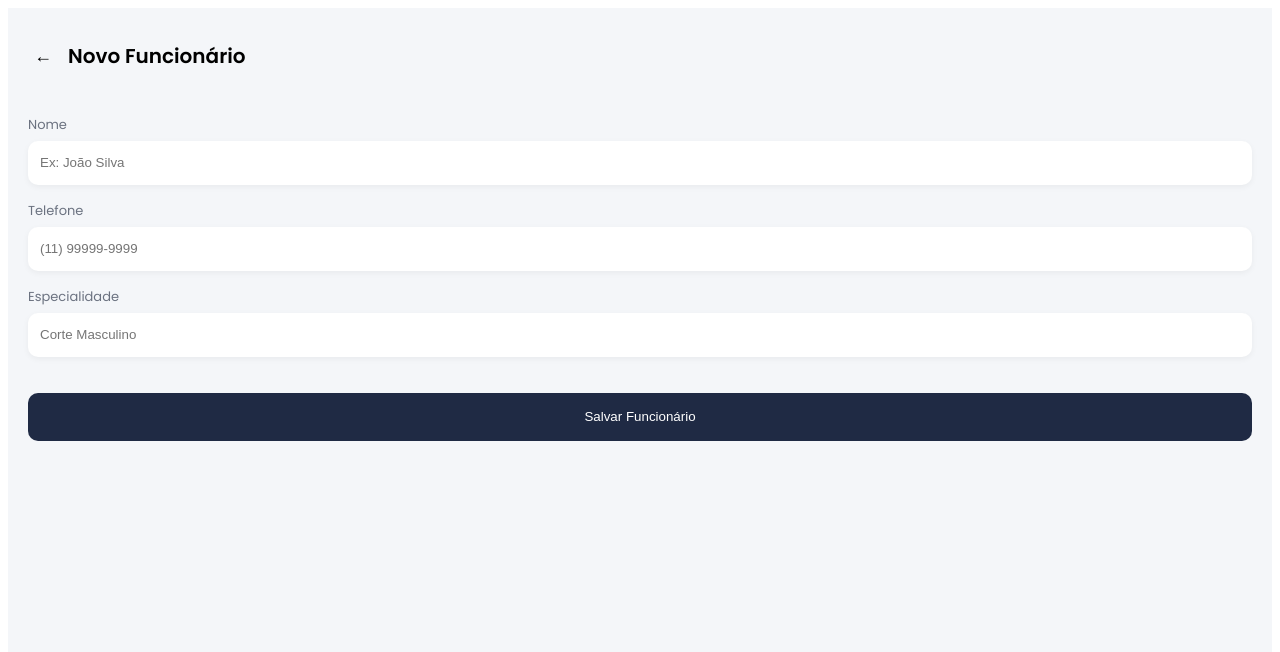
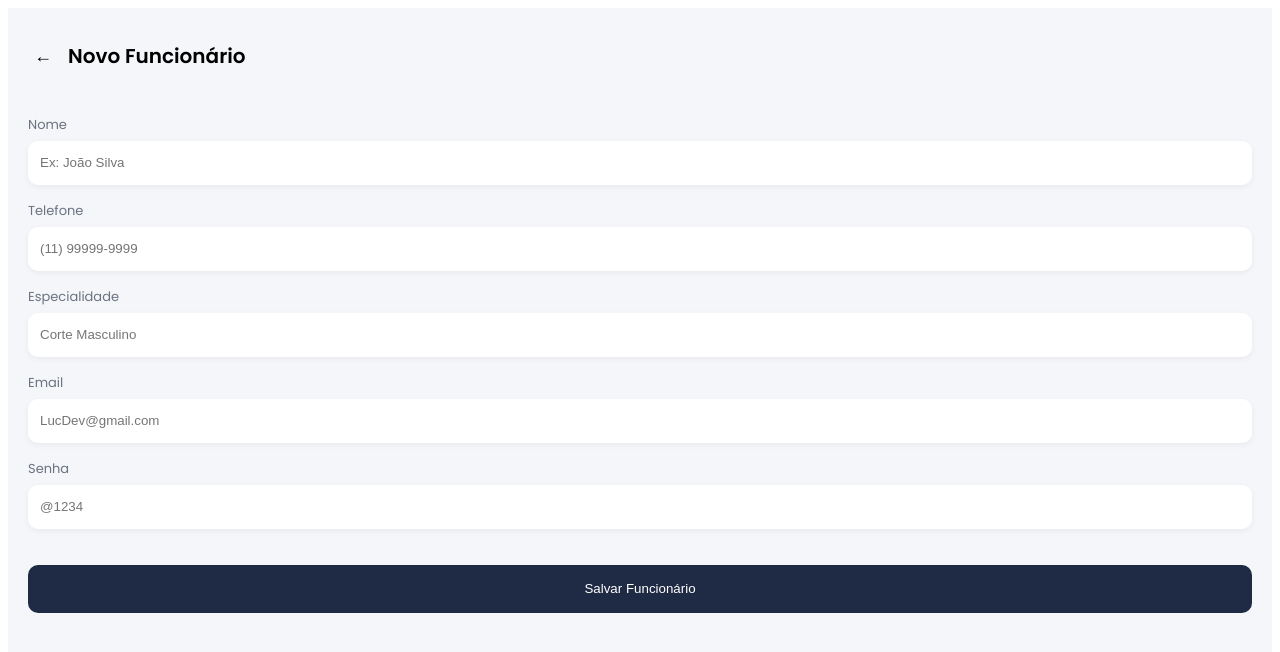
Before and after one commit to juniorsousa53339-svg/agendador-horarios-front, an Angular app: page /proprietario/funcionarios/novo in a window 1280 px wide. Shown: the top 652 px of the page. Built offline with nearby package versions, Linux system fonts and the light colour scheme.

Commit message:
Refinando quais funçinalidades vai ter na verção 1.0 do sistema

```diff
--- a/src/app/features/proprietario/pages/editar-funcionario/editar-funcionario.component.html
+++ b/src/app/features/proprietario/pages/editar-funcionario/editar-funcionario.component.html
@@ -24,6 +24,16 @@
       <input type="text" [(ngModel)]="funcionario.especialidade">
     </div>
 
+    <div class="input-group">
+      <label>Email</label>
+      <input type="email" [(ngModel)]="funcionario.email">
+    </div>
+
+    <div class="input-group">
+      <label>Senha</label>
+      <input type="password" [(ngModel)]="funcionario.senha">
+    </div>
+
     <!-- BOTÃO -->
     <button class="btn-salvar" (click)="salvar()">
       Salvar alterações
--- a/src/app/features/proprietario/pages/editar-funcionario/editar-funcionario.component.ts
+++ b/src/app/features/proprietario/pages/editar-funcionario/editar-funcionario.component.ts
@@ -15,7 +15,9 @@ export class EditarFuncionarioComponent {
   funcionario: any = {
     nome: '',
     telefone: '',
-    especialidade: ''
+    especialidade: '',
+    email: '',
+    senha: '',
   };
 
   constructor(
@@ -34,7 +36,9 @@ export class EditarFuncionarioComponent {
     this.funcionario = {
       nome: 'João Silva',
       telefone: '(11) 99999-9999',
-      especialidade: 'Corte Masculino'
+      especialidade: 'Corte Masculino',
+      email: 'joao123@gmail.com',
+      senha: '12345678'
     };
 
     //  FUTURO BACKEND
--- a/src/app/features/proprietario/pages/novo-funcionario/novo-funcionario.component.html
+++ b/src/app/features/proprietario/pages/novo-funcionario/novo-funcionario.component.html
@@ -27,6 +27,16 @@
       <input type="text" [(ngModel)]="form.especialidade" placeholder="Corte Masculino">
     </div>
 
+    <div class="input-group">
+      <label>Email</label>
+      <input type="email" [(ngModel)]="form.Email" placeholder="LucDev@gmail.com">
+    </div>
+
+    <div class="input-group">
+      <label>Senha</label>
+      <input type="password" [(ngModel)]="form.Senha" placeholder="@1234">
+    </div>
+
     <!-- BOTÃO -->
     <button class="btn-salvar" (click)="salvar()">
       Salvar Funcionário
--- a/src/app/features/proprietario/pages/novo-funcionario/novo-funcionario.component.ts
+++ b/src/app/features/proprietario/pages/novo-funcionario/novo-funcionario.component.ts
@@ -18,7 +18,9 @@ export class NovoFuncionarioComponent {
   form = {
     nome: '',
     telefone: '',
-    especialidade: ''
+    especialidade: '',
+    Email: '',
+    Senha:'',
   };
 
   voltar() {
```
Also changed, not shown: src/app/features/proprietario/pages/dashboard/dashboard.component.html (+7 -0 lines).
